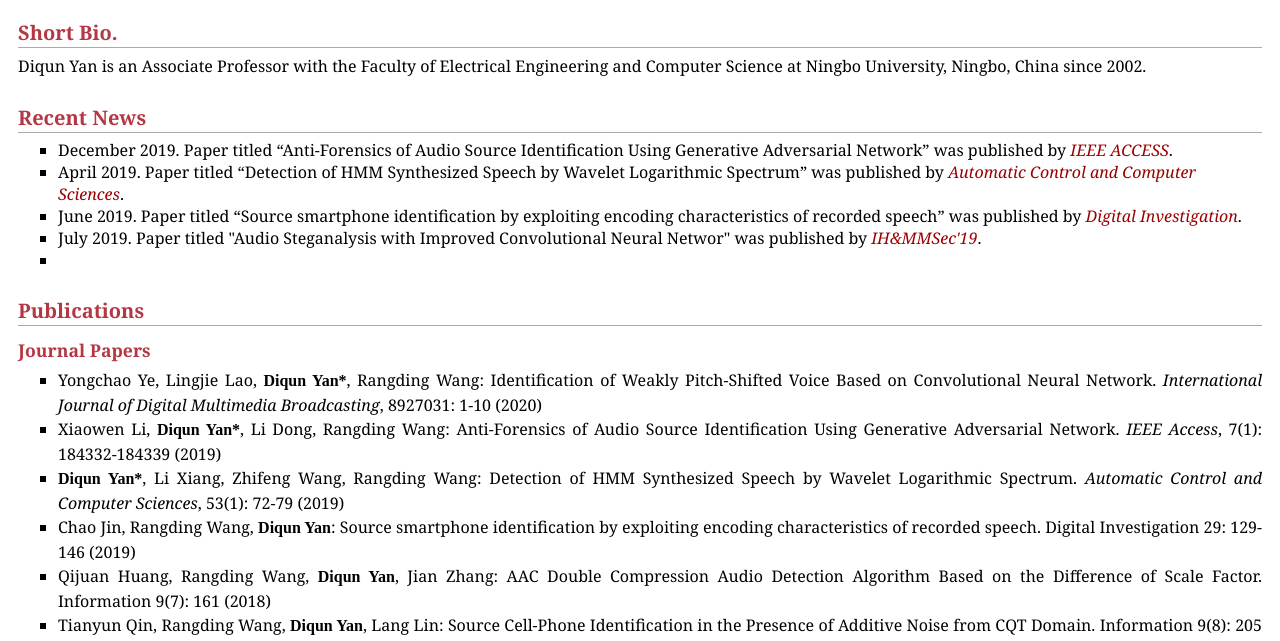
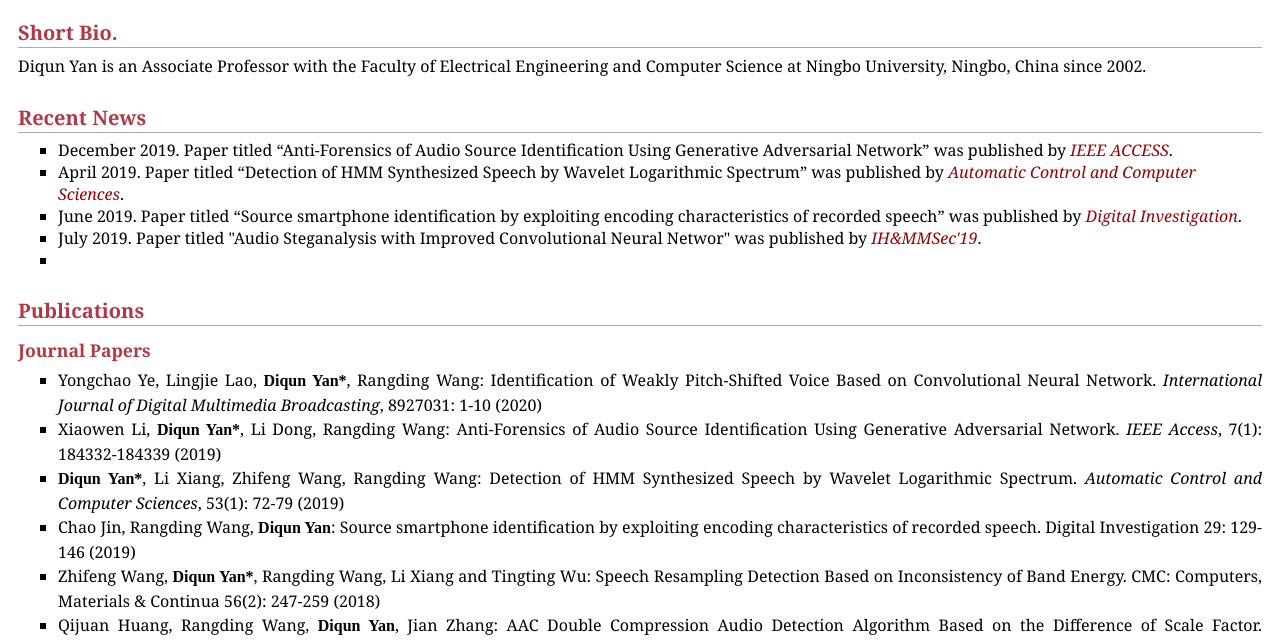
Before and after one commit to yandiqun/yandiqun.github.io, a plain HTML site: page index.html in a window 1280 px wide. Shown: the part 308-949 px from the top of the page. Drawn offline with nearby package versions, Linux system fonts and the light colour scheme; some packages are replaced by stand-ins of ours.

Commit message:
Update index.html

```diff
--- a/index.html
+++ b/index.html
@@ -63,6 +63,7 @@
                             <li>Xiaowen Li, <acronym>Diqun Yan*</acronym>, Li Dong, Rangding Wang: Anti-Forensics of Audio Source Identification Using Generative Adversarial Network. <font id="jnl">IEEE Access</font>, 7(1): 184332-184339 (2019)</li>
                             <li><acronym>Diqun Yan*</acronym>, Li Xiang, Zhifeng Wang, Rangding Wang: Detection of HMM Synthesized Speech by Wavelet Logarithmic Spectrum. <font id="jnl">Automatic Control and Computer Sciences</font>, 53(1): 72-79 (2019)</li>
                             <li>Chao Jin, Rangding Wang, <acronym>Diqun Yan</acronym>: Source smartphone identification by exploiting encoding characteristics of recorded speech. Digital Investigation 29: 129-146 (2019)</li>
+                            <li>Zhifeng Wang, <acronym>Diqun Yan*</acronym>, Rangding Wang, Li Xiang and Tingting Wu: Speech Resampling Detection Based on Inconsistency of Band Energy. CMC: Computers, Materials & Continua 56(2): 247-259 (2018)</li>
                             <li>Qijuan Huang, Rangding Wang, <acronym>Diqun Yan</acronym>, Jian Zhang: AAC Double Compression Audio Detection Algorithm Based on the Difference of Scale Factor. Information 9(7): 161 (2018)</li>
                             <li>Tianyun Qin, Rangding Wang, <acronym>Diqun Yan</acronym>, Lang Lin: Source Cell-Phone Identification in the Presence of Additive Noise from CQT Domain. Information 9(8): 205 (2018)</li>
                             <li><acronym>Diqun Yan*</acronym>, Rangding Wang, Jinglei Zhou, Chao Jin, Zhifeng Wang: Compression history detection for MP3 audio. TIIS 12(2): 662-675 (2018)                               </li>
```
